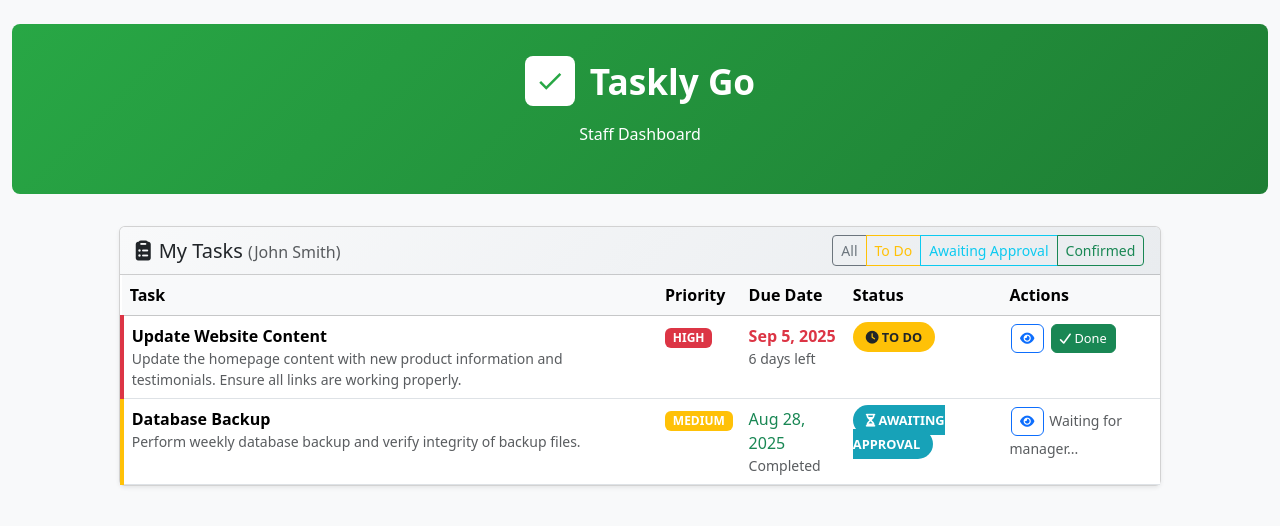
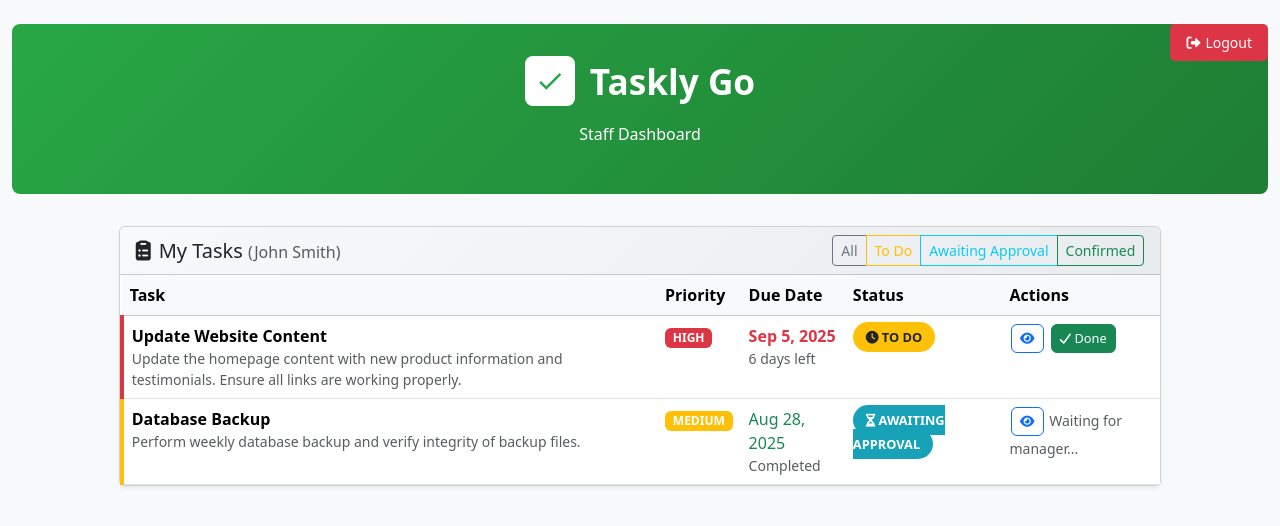
Before and after one commit to Sylvester976/TasklyGo, a plain HTML site: page web2/templates/staff_tasks.html in a window 1280 px wide. Drawn offline with Linux system fonts and the light colour scheme.

Commit message:
staff logout added

```diff
--- a/web2/static/css/task.css
+++ b/web2/static/css/task.css
@@ -91,3 +91,31 @@
     background: linear-gradient(135deg, #f8f9fa 0%, #e9ecef 100%);
     border: 2px solid var(--primary-green);
 }
+
+.header-section {
+    position: relative;
+}
+
+.logout-btn {
+    position: absolute;
+    top: 0;
+    right: 0;
+    background-color: #dc3545;
+    color: white;
+    border: none;
+    padding: 8px 16px;
+    border-radius: 5px;
+    text-decoration: none;
+    font-size: 14px;
+    transition: background-color 0.3s ease;
+}
+
+.logout-btn:hover {
+    background-color: #c82333;
+    color: white;
+    text-decoration: none;
+}
+
+.logout-btn i {
+    margin-right: 5px;
+}
--- a/web2/templates/staff_tasks.html
+++ b/web2/templates/staff_tasks.html
@@ -21,6 +21,9 @@
             </div>
             <h1 class="logo-text">Taskly Go</h1>
         </div>
+        <a class="logout-btn" href="/logout">
+            <i class="fas fa-sign-out-alt"></i>Logout
+        </a>
         <p class="mb-3 opacity-90">Staff Dashboard</p>
     </div>
 
```
